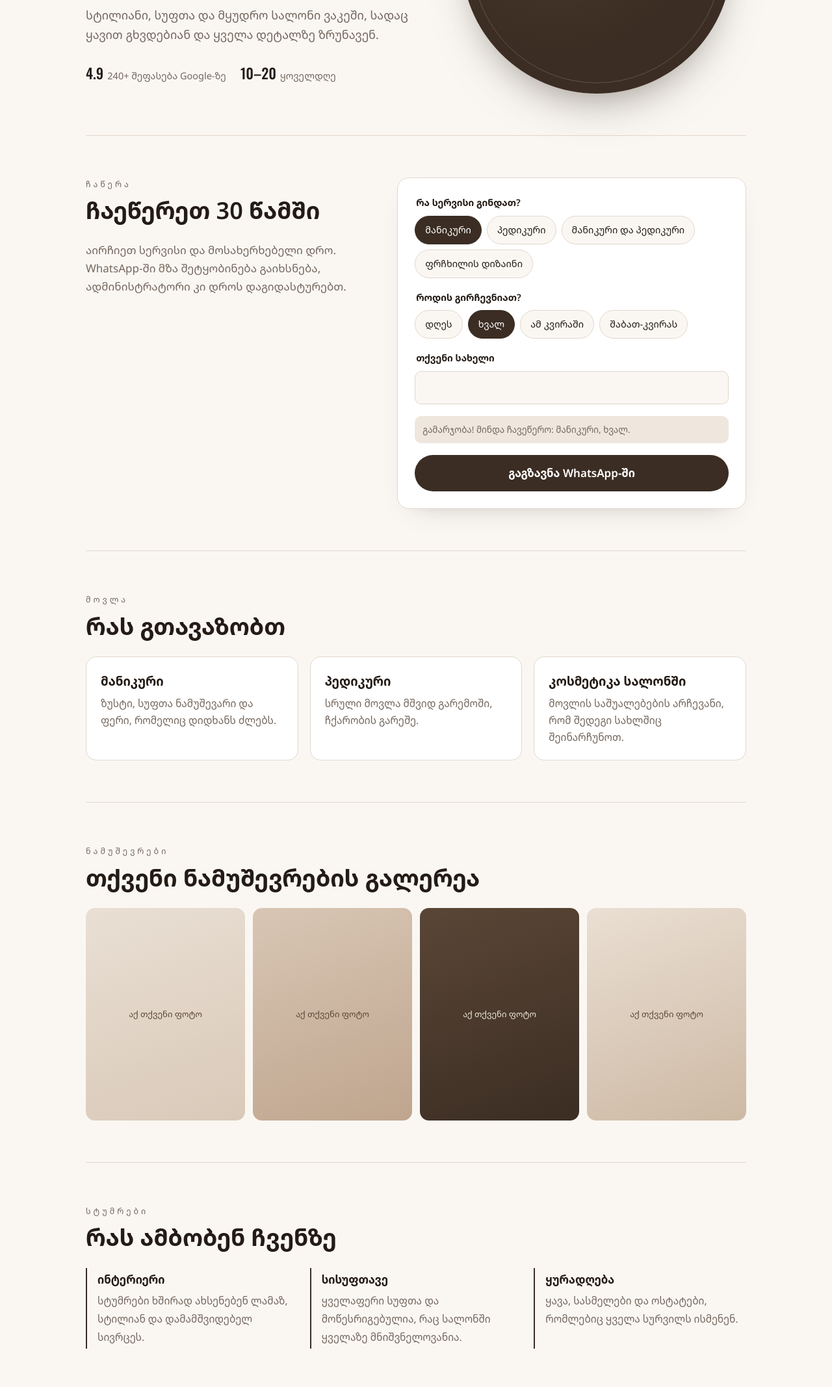
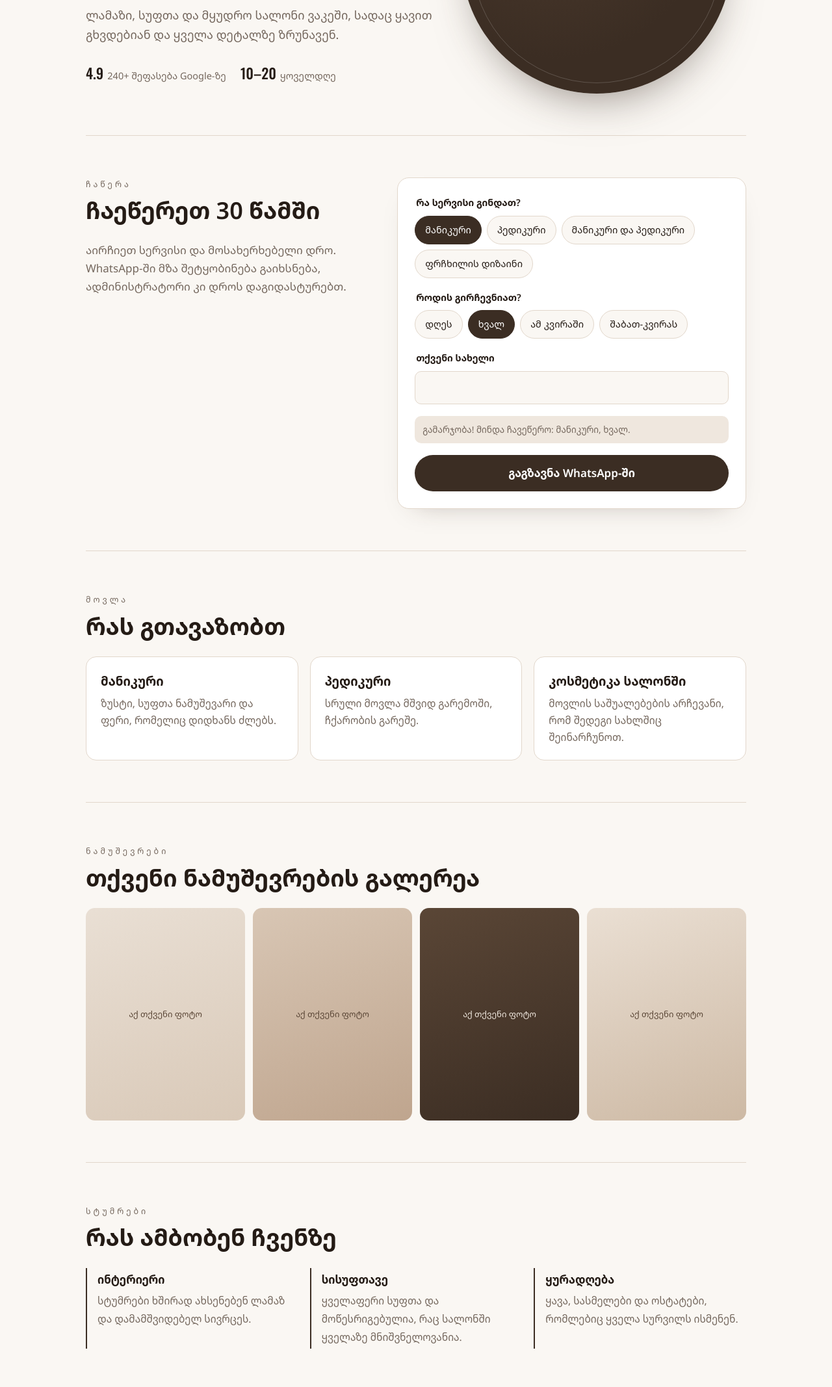
Before and after one commit to Nikoloz-Kuchukhidze/vitrinastudio.ge, a plain HTML site: page demo/impress/index.html in a window 1280 px wide. Shown: the part 426-2560 px from the top of the page at 65% size. Drawn offline with nearby package versions, Linux system fonts and the light colour scheme.

Commit message:
Impress demo: smoother Georgian wording
Co-Authored-By: Claude Opus 5.5 <noreply@anthropic.com>
Claude-Session: https://claude.ai/code/session_01VECSLxfMCgsLB3FAFs82FC

```diff
--- a/demo/impress/index.html
+++ b/demo/impress/index.html
@@ -209,7 +209,7 @@ const T = {
  ka: {
   demo: "დემო: მომზადებულია Impress Beauty Club-ისთვის Vitrina Studio-ს მიერ. ეს ოფიციალური საიტი არ არის.",
   h1: "მოდით მოსავლელად, დარჩით დასასვენებლად",
-  lead: "სტილიანი, სუფთა და მყუდრო სალონი ვაკეში, სადაც ყავით გხვდებიან და ყველა დეტალზე ზრუნავენ.",
+  lead: "ლამაზი, სუფთა და მყუდრო სალონი ვაკეში, სადაც ყავით გხვდებიან და ყველა დეტალზე ზრუნავენ.",
   rating: "240+ შეფასება Google-ზე", daily: "ყოველდღე",
   bookK: "ჩაწერა", bookH: "ჩაეწერეთ 30 წამში",
   bookLead: "აირჩიეთ სერვისი და მოსახერხებელი დრო. WhatsApp-ში მზა შეტყობინება გაიხსნება, ადმინისტრატორი კი დროს დაგიდასტურებთ.",
@@ -224,7 +224,7 @@ const T = {
   s3: "კოსმეტიკა სალონში", s3d: "მოვლის საშუალებების არჩევანი, რომ შედეგი სახლშიც შეინარჩუნოთ.",
   galK: "ნამუშევრები", galH: "თქვენი ნამუშევრების გალერეა", ph: "აქ თქვენი ფოტო",
   sayK: "სტუმრები", sayH: "რას ამბობენ ჩვენზე",
-  r1: "ინტერიერი", r1d: "სტუმრები ხშირად ახსენებენ ლამაზ, სტილიან და დამამშვიდებელ სივრცეს.",
+  r1: "ინტერიერი", r1d: "სტუმრები ხშირად ახსენებენ ლამაზ და დამამშვიდებელ სივრცეს.",
   r2: "სისუფთავე", r2d: "ყველაფერი სუფთა და მოწესრიგებულია, რაც სალონში ყველაზე მნიშვნელოვანია.",
   r3: "ყურადღება", r3d: "ყავა, სასმელები და ოსტატები, რომლებიც ყველა სურვილს ისმენენ.",
   visitH: "როდის და სად", addrK: "მისამართი", addr: "ნინო რამიშვილის II ჩიხი, შენობა 2, თბილისი", phoneK: "ტელეფონი", map: "რუკაზე ნახვა",
```
